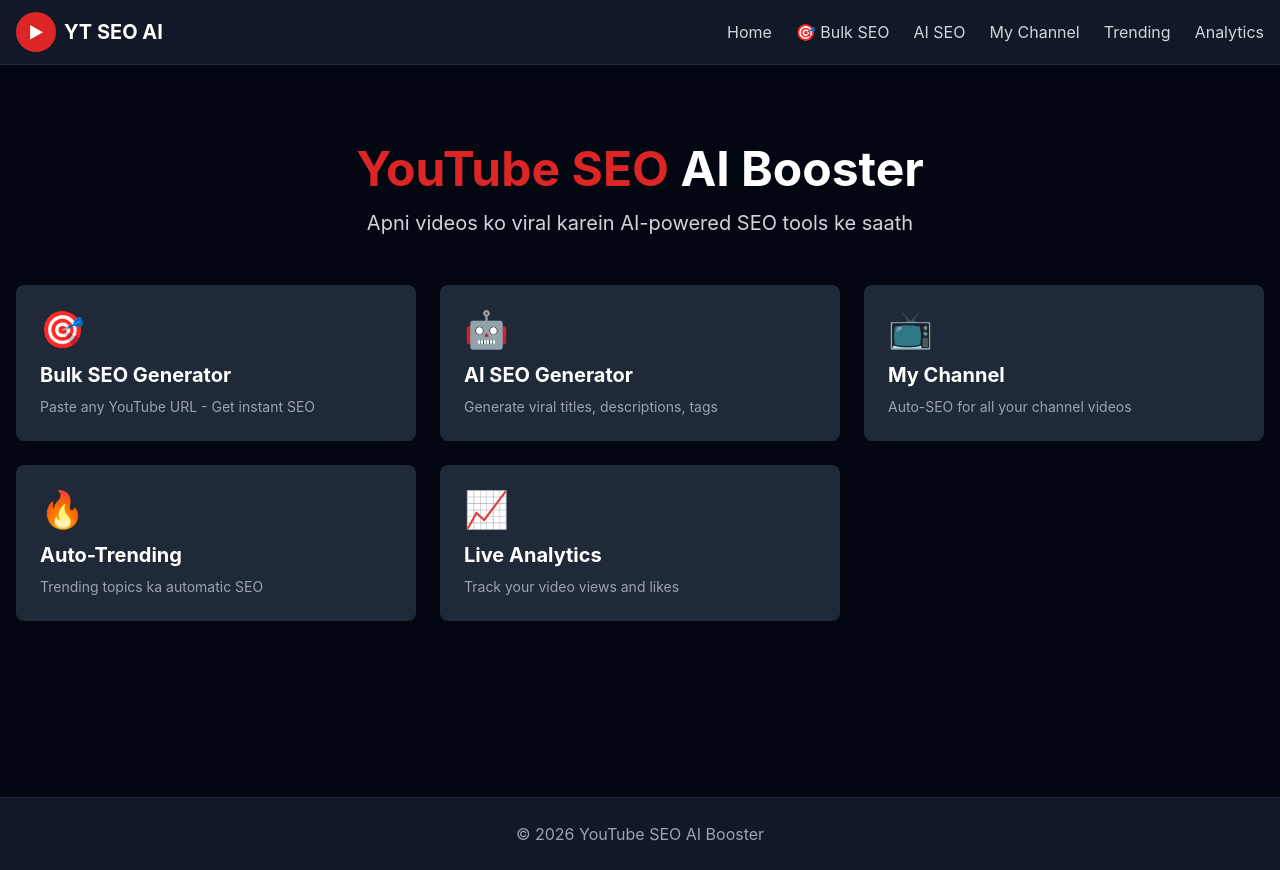
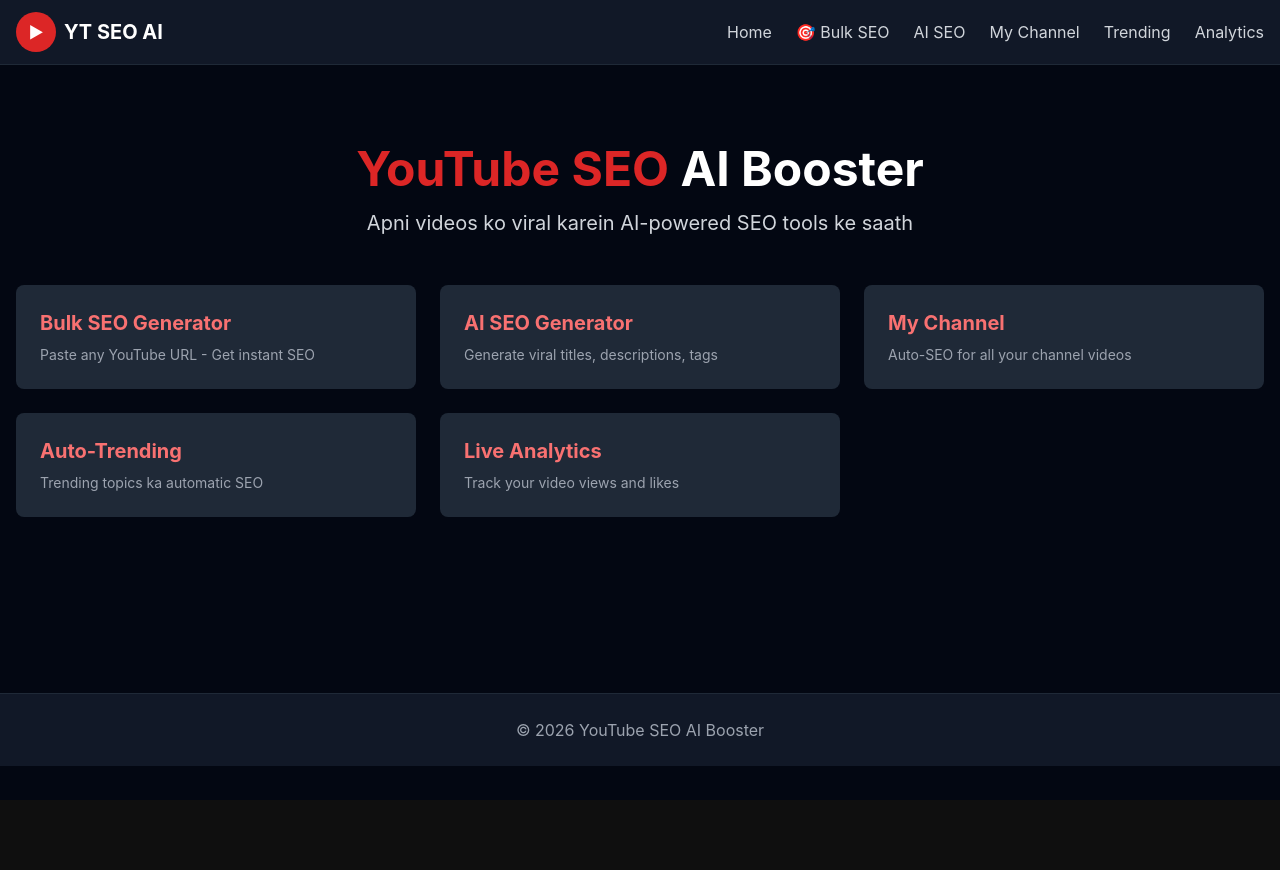
Before and after one commit to aashumalik784/yt-seo, a React (Vite) app in the folder frontend/: page / in a window 1280 px wide. After the commit the page ends 800 px from the top, so only its background shows below. Built offline with nearby package versions, Linux system fonts and the light colour scheme.

Commit message:
Home.jsx

```diff
--- a/frontend/src/pages/Home.jsx
+++ b/frontend/src/pages/Home.jsx
@@ -2,11 +2,11 @@ import { Link } from 'react-router-dom'
 
 export default function Home() {
   const features = [
-    { icon: '🎯', title: 'Bulk SEO Generator', desc: 'Paste any YouTube URL - Get instant SEO', link: '/bulk-seo' },
-    { icon: '🤖', title: 'AI SEO Generator', desc: 'Generate viral titles, descriptions, tags', link: '/seo' },
-    { icon: '📺', title: 'My Channel', desc: 'Auto-SEO for all your channel videos', link: '/my-channel' },
-    { icon: '🔥', title: 'Auto-Trending', desc: 'Trending topics ka automatic SEO', link: '/auto-trending' },
-    { icon: '📈', title: 'Live Analytics', desc: 'Track your video views and likes', link: '/analytics' }
+    { title: 'Bulk SEO Generator', desc: 'Paste any YouTube URL - Get instant SEO', link: '/bulk-seo' },
+    { title: 'AI SEO Generator', desc: 'Generate viral titles, descriptions, tags', link: '/seo' },
+    { title: 'My Channel', desc: 'Auto-SEO for all your channel videos', link: '/my-channel' },
+    { title: 'Auto-Trending', desc: 'Trending topics ka automatic SEO', link: '/auto-trending' },
+    { title: 'Live Analytics', desc: 'Track your video views and likes', link: '/analytics' }
   ]
 
   return (
@@ -23,8 +23,7 @@ export default function Home() {
       <div className="grid md:grid-cols-2 lg:grid-cols-3 gap-6 mb-12">
         {features.map((f, i) => (
           <Link key={i} to={f.link} className="bg-gray-800 p-6 rounded-lg hover:bg-gray-700 transition block">
-            <div className="text-4xl mb-3">{f.icon}</div>
-            <h3 className="text-xl font-bold mb-2">{f.title}</h3>
+            <h3 className="text-xl font-bold mb-2 text-red-400">{f.title}</h3>
             <p className="text-gray-400 text-sm">{f.desc}</p>
           </Link>
         ))}
```
